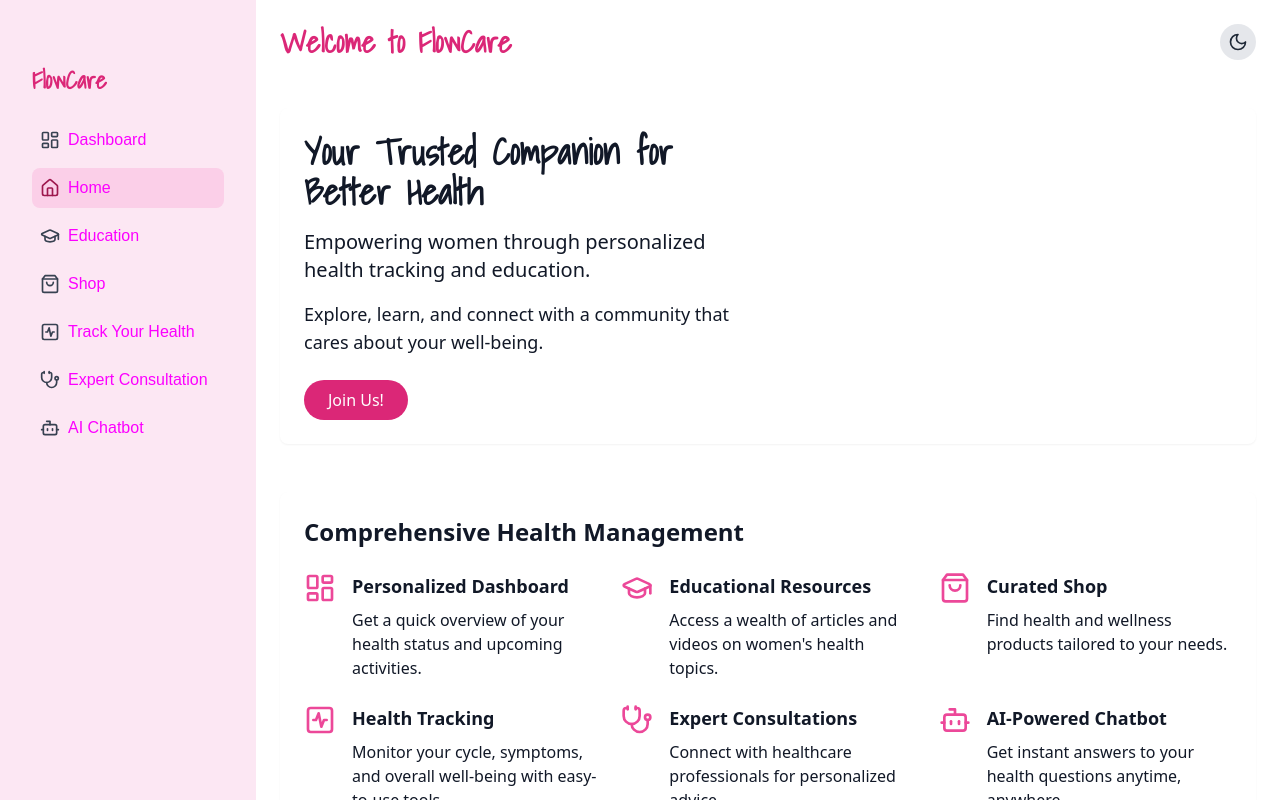
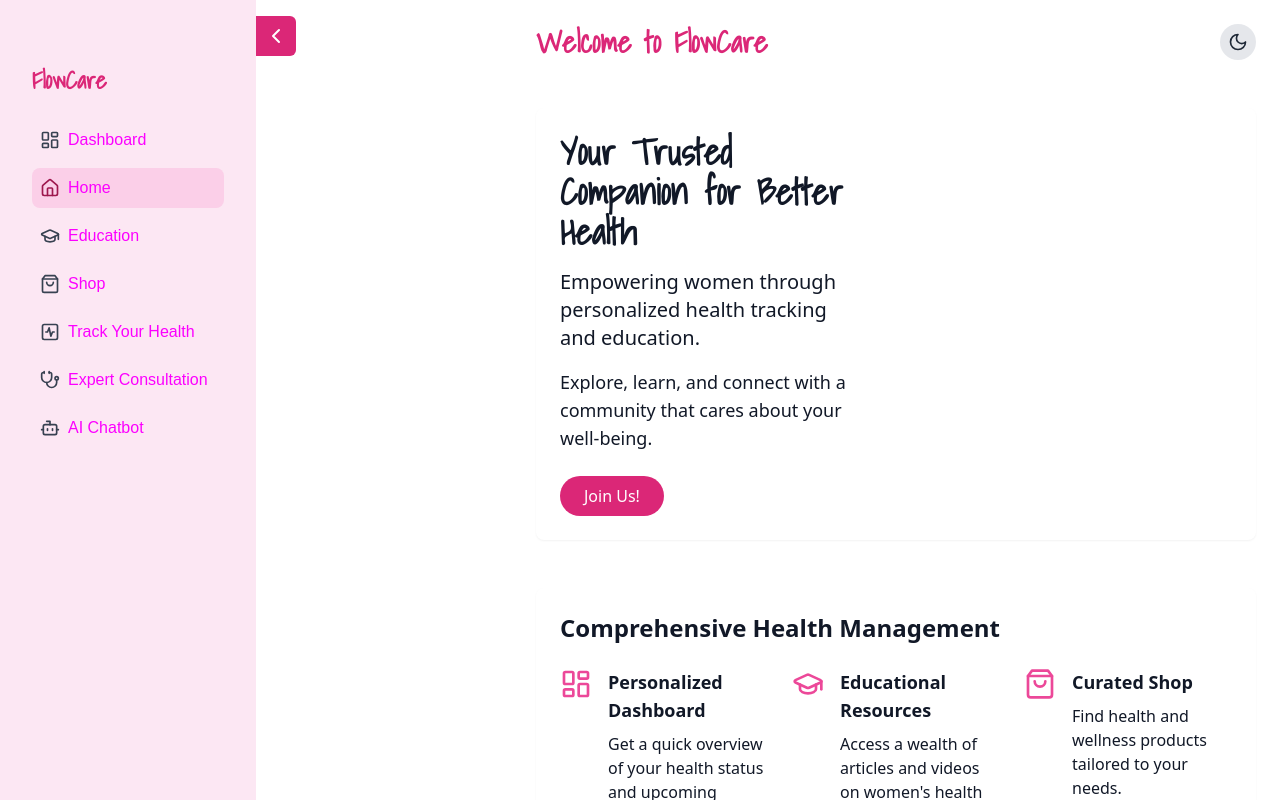
Before and after one commit to talhadevelopes/FlowCare2, a React (Vite) app in the folder Frontend/: page / in a window 1280 px wide. Built offline with nearby package versions, Linux system fonts and the light colour scheme.

Commit message:
SideBar in the Landing Page

```diff
--- a/Frontend/src/components/Landing.jsx
+++ b/Frontend/src/components/Landing.jsx
@@ -6,6 +6,7 @@ export function Landing() {
   const navigate = useNavigate();
   const [isMobileMenuOpen, setIsMobileMenuOpen] = useState(false);
   const [darkMode, setDarkMode] = useState(() => localStorage.getItem('darkMode') === 'true');
+  const [sidebarVisible, setSidebarVisible] = useState(true);
 
   useEffect(() => {
     if (darkMode) {
@@ -23,10 +24,14 @@ export function Landing() {
     });
   };
 
+  const toggleSidebar = () => {
+    setSidebarVisible(!sidebarVisible);
+  };
+
   return (
     <div className={`flex h-screen ${darkMode ? 'dark' : ''}`}>
       {/* Sidebar */}
-      <aside className="bg-pink-100 dark:bg-gray-800 w-64 min-h-screen p-4">
+      <aside className={`bg-pink-100 dark:bg-gray-800 w-64 min-h-screen p-4 transition-all duration-300 ease-in-out ${sidebarVisible ? 'translate-x-0' : '-translate-x-full'}`}>
         <nav className="mt-8">
           <div className="px-4 py-4 flex flex-col space-y-2">
             <h1 className="text-2xl font-bold text-pink-600 dark:text-pink-400 mb-4">FlowCare</h1>
@@ -40,9 +45,19 @@ export function Landing() {
           </div>
         </nav>
       </aside>
+      <button
+        onClick={toggleSidebar}
+        className="fixed left-0 top-4 z-10 p-2 bg-pink-600 text-white rounded-r-md transition-all duration-300 ease-in-out focus:outline-none focus:ring-2 focus:ring-pink-500 focus:ring-opacity-50"
+        style={{
+          transform: sidebarVisible ? 'translateX(256px)' : 'translateX(0)',
+        }}
+        aria-label={sidebarVisible ? 'Hide sidebar' : 'Show sidebar'}
+      >
+        <ChevronRight size={24} className={`transition-transform duration-300 ${sidebarVisible ? 'rotate-180' : 'rotate-0'}`} />
+      </button>
 
       {/* Main Content */}
-      <main className="flex-1 p-6 overflow-auto bg-white dark:bg-gray-900 text-gray-800 dark:text-gray-200">
+      <main className={`flex-1 p-6 overflow-auto bg-white dark:bg-gray-900 text-gray-800 dark:text-gray-200 transition-all duration-300 ease-in-out ${sidebarVisible ? 'ml-64' : 'ml-0'}`}>
         <div className="max-w-6xl mx-auto space-y-12">
           {/* Header */}
           <div className="flex justify-between items-center">
@@ -484,9 +499,9 @@ const FAQItem = ({ question, answer }) => {
 // Update the SuccessStoryCard component
 const SuccessStoryCard = ({ name, story, improvement }) => {
   return (
-    <div className="bg-gray-500 dark:bg-gray-700 p-6 rounded-lg shadow-sm">
-      <h4 className="text-lg font-semibold mb-2 text-gray-200 dark:text-gray-100">{name}</h4>
-      <p className="text-gray-200 dark:text-gray-300 mb-4">"{story}"</p>
+    <div className="bg-white dark:bg-gray-700 p-6 rounded-lg shadow-sm">
+      <h4 className="text-lg font-semibold mb-2 text-gray-900 dark:text-gray-100">{name}</h4>
+      <p className="text-gray-700 dark:text-gray-300 mb-4">"{story}"</p>
       <div className="flex items-center">
         <Check className="text-green-500 dark:text-green-400 mr-2" />
         <span className="text-green-600 dark:text-green-400 font-medium">{improvement}</span>
@@ -531,7 +546,7 @@ const AppFeatureCard = ({ title, description, icon }) => {
 const PartnerLogo = ({ name }) => {
   return (
     <div className="bg-gray-100 dark:bg-gray-700 h-20 rounded-lg flex items-center justify-center">
-      <span className="text-gray-100 dark:text-gray-300 font-medium">{name}</span>
+      <span className="text-gray-700 dark:text-gray-300 font-medium">{name}</span>
     </div>
   );
 };
```
